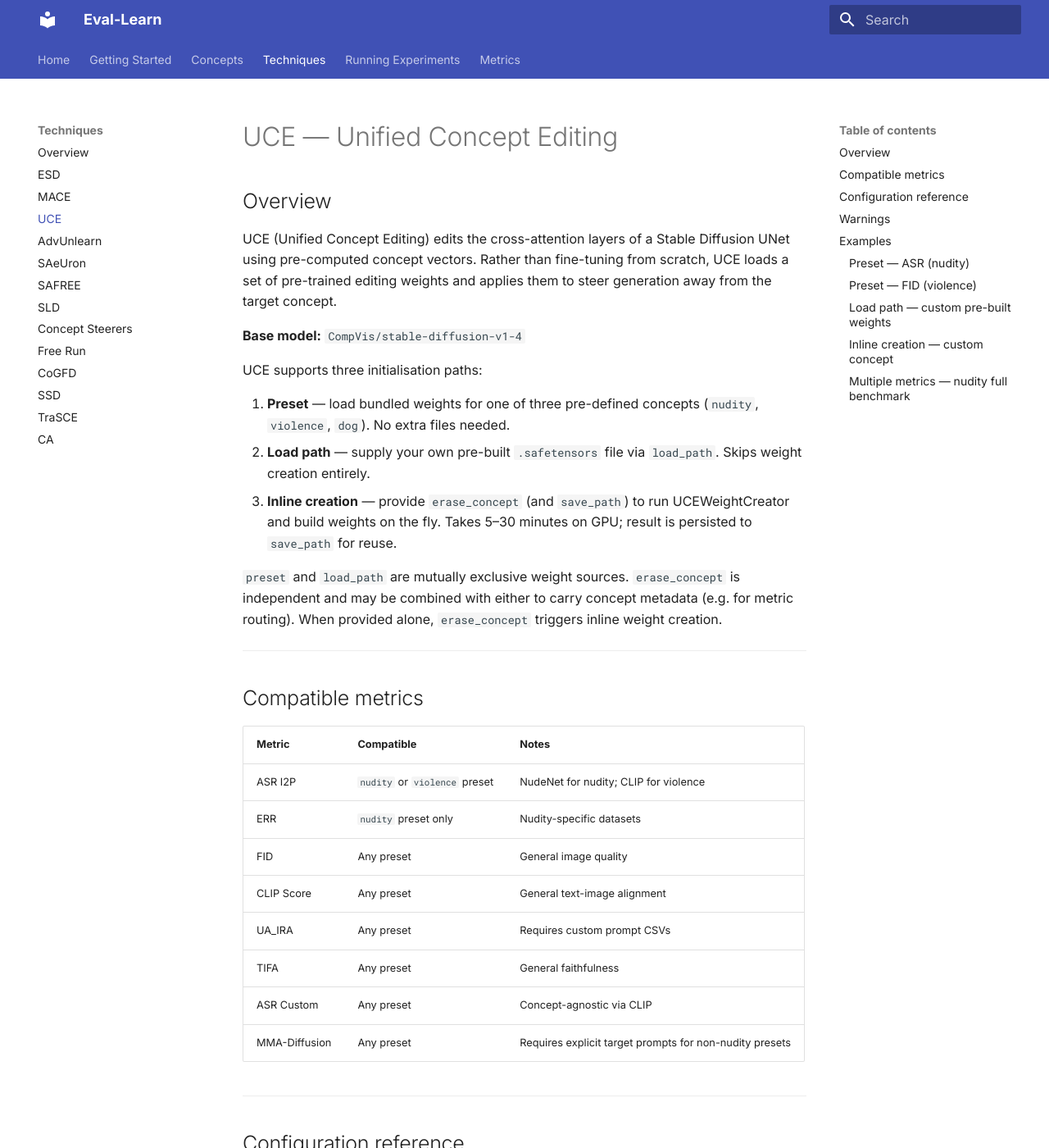
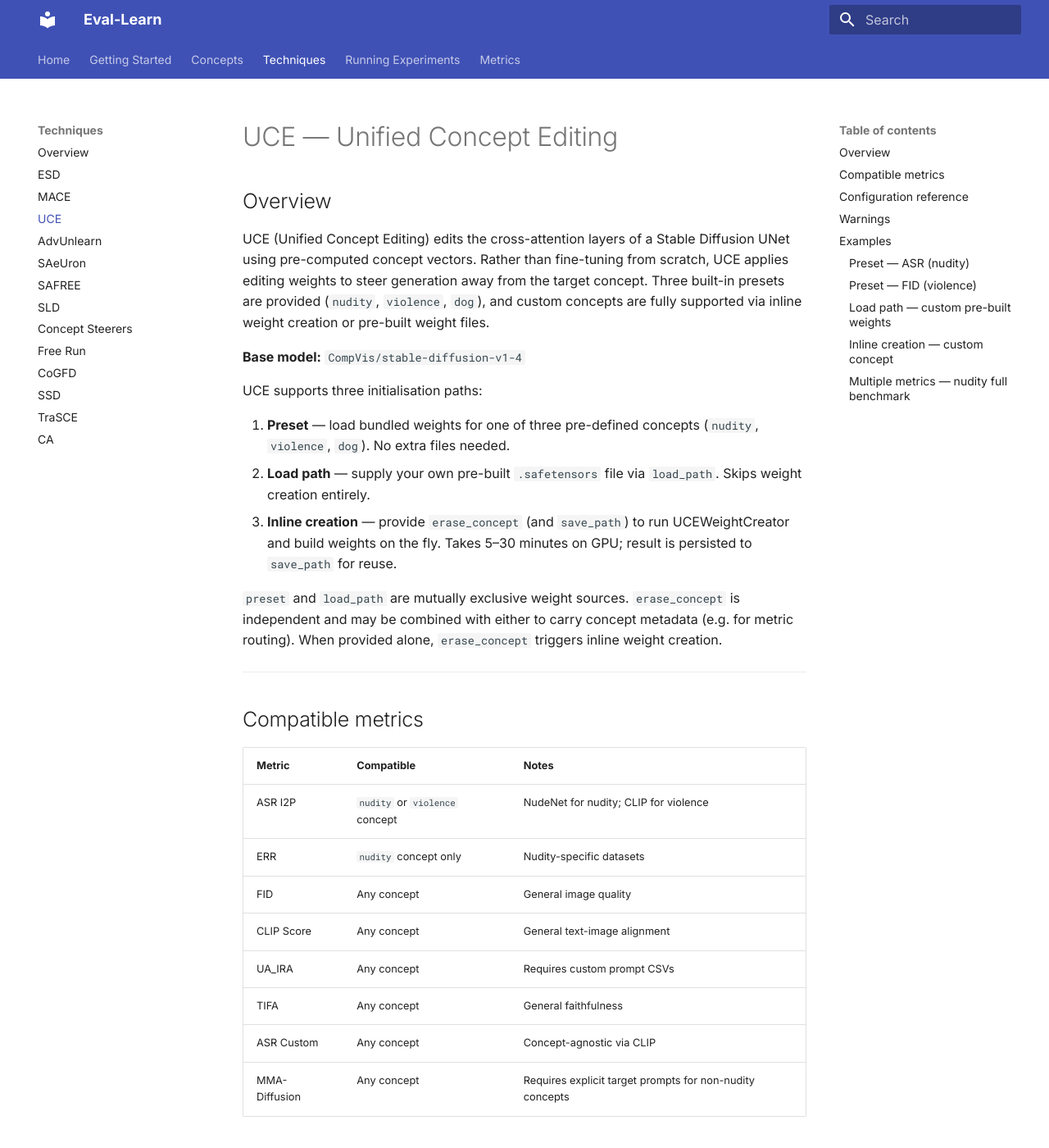
Before and after one commit to nikhilr2907/eval-learn, an MkDocs documentation site: the page built from docs/docs/techniques/uce.md, in a window 1280 px wide and 1400 px high. Shown: the whole window at 82% size. Built offline with MkDocs 1.6.1 and Material for MkDocs 9.7.7, drawn with Linux system fonts in a browser that asks for light colours.

Commit message:
fix: more stale docs

```diff
--- a/docs/docs/techniques/uce.md
+++ b/docs/docs/techniques/uce.md
@@ -3,9 +3,10 @@
 ## Overview
 
 UCE (Unified Concept Editing) edits the cross-attention layers of a Stable Diffusion UNet
-using pre-computed concept vectors. Rather than fine-tuning from scratch, UCE loads a set
-of pre-trained editing weights and applies them to steer generation away from the target
-concept.
+using pre-computed concept vectors. Rather than fine-tuning from scratch, UCE applies
+editing weights to steer generation away from the target concept. Three built-in presets
+are provided (`nudity`, `violence`, `dog`), and custom concepts are fully supported via
+inline weight creation or pre-built weight files.
 
 **Base model:** `CompVis/stable-diffusion-v1-4`
 
@@ -23,14 +24,14 @@ UCE supports three initialisation paths:
 
 | Metric | Compatible | Notes |
 |--------|-----------|-------|
-| ASR I2P | `nudity` or `violence` preset | NudeNet for nudity; CLIP for violence |
-| ERR | `nudity` preset only | Nudity-specific datasets |
-| FID | Any preset | General image quality |
-| CLIP Score | Any preset | General text-image alignment |
-| UA_IRA | Any preset | Requires custom prompt CSVs |
-| TIFA | Any preset | General faithfulness |
-| ASR Custom | Any preset | Concept-agnostic via CLIP |
-| MMA-Diffusion | Any preset | Requires explicit target prompts for non-nudity presets |
+| ASR I2P | `nudity` or `violence` concept | NudeNet for nudity; CLIP for violence |
+| ERR | `nudity` concept only | Nudity-specific datasets |
+| FID | Any concept | General image quality |
+| CLIP Score | Any concept | General text-image alignment |
+| UA_IRA | Any concept | Requires custom prompt CSVs |
+| TIFA | Any concept | General faithfulness |
+| ASR Custom | Any concept | Concept-agnostic via CLIP |
+| MMA-Diffusion | Any concept | Requires explicit target prompts for non-nudity concepts |
 
 ---
 
```
Also changed, not shown: docs/docs/running-experiments/compatibility.md (+4 -4 lines).
